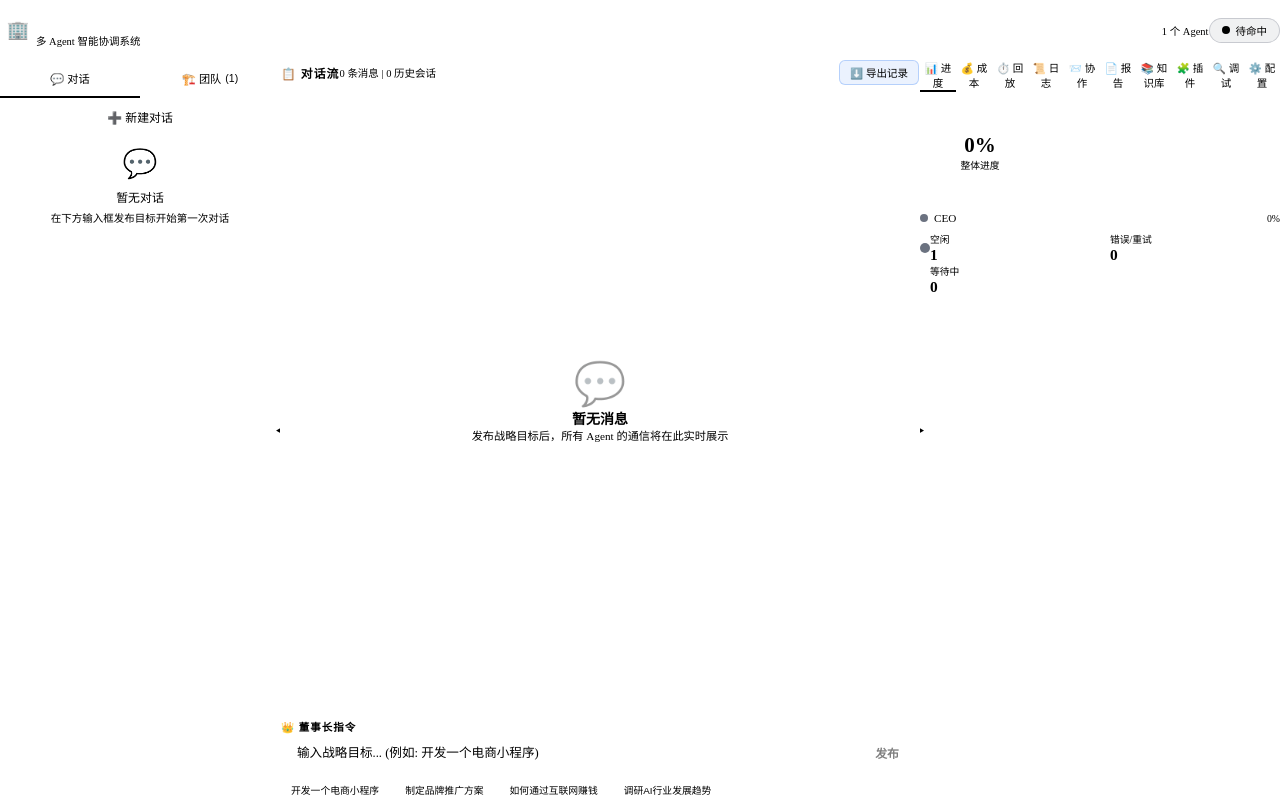
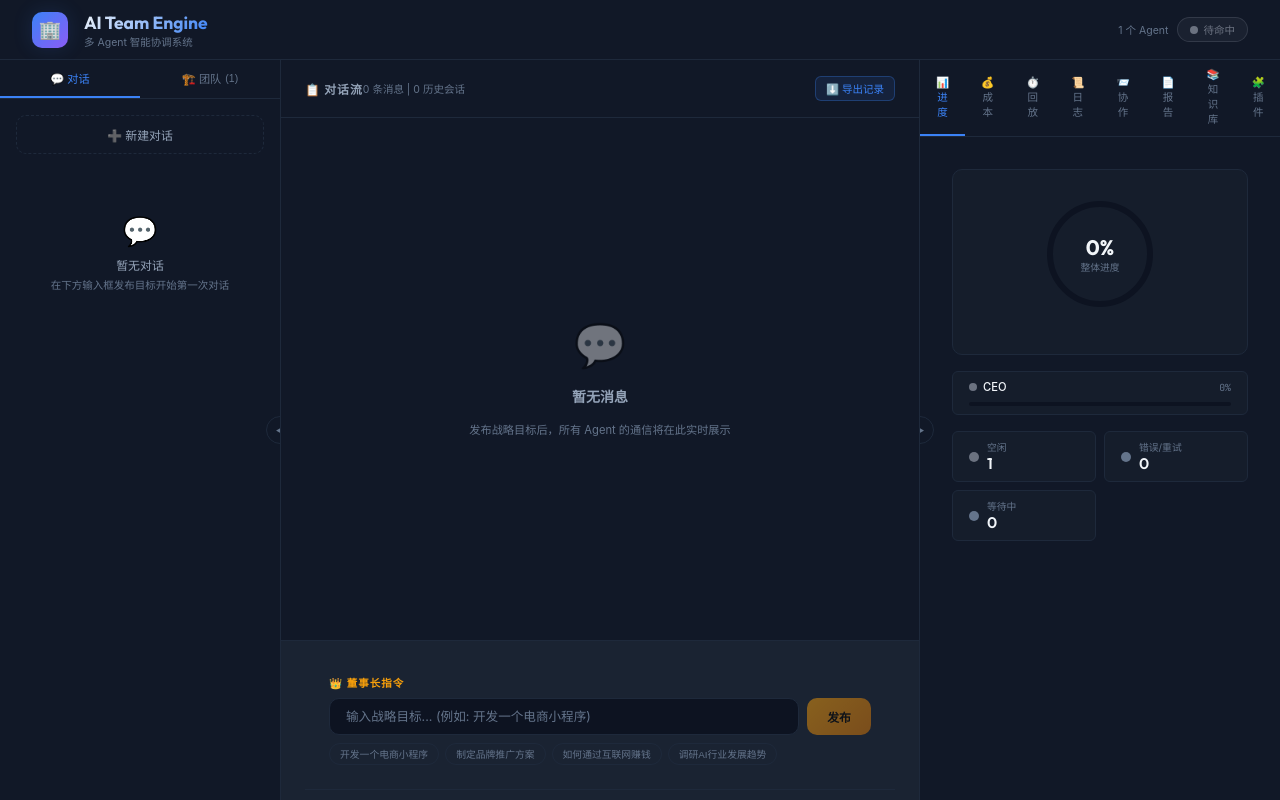
Before and after one commit to hudijiang/ai-team-engine, a React (Vite) app: page / in a window 1280 px wide. Built offline with nearby package versions, Linux system fonts and the light colour scheme.

Commit message:
fix(css): 修复 index.css 顶部语法错误导致的全局样式失效

```diff
--- a/src/index.css
+++ b/src/index.css
@@ -3,11 +3,6 @@
    企业组织结构多Agent协作系统 - 全局样式
    深色科技风主题,实时可视化仪表盘
    ==================================================== */
-
-   深色科技风主题,实时可视化仪表盘
-   深色科技风主题,实时可视化仪表盘
-   ==================================================== */
-
 /* --- 字体：使用系统字体栈，避免 Google Fonts 阻塞（可被 GFW 墙） --- */
 
 /* --- CSS 变量 / 设计令牌 --- */
```
